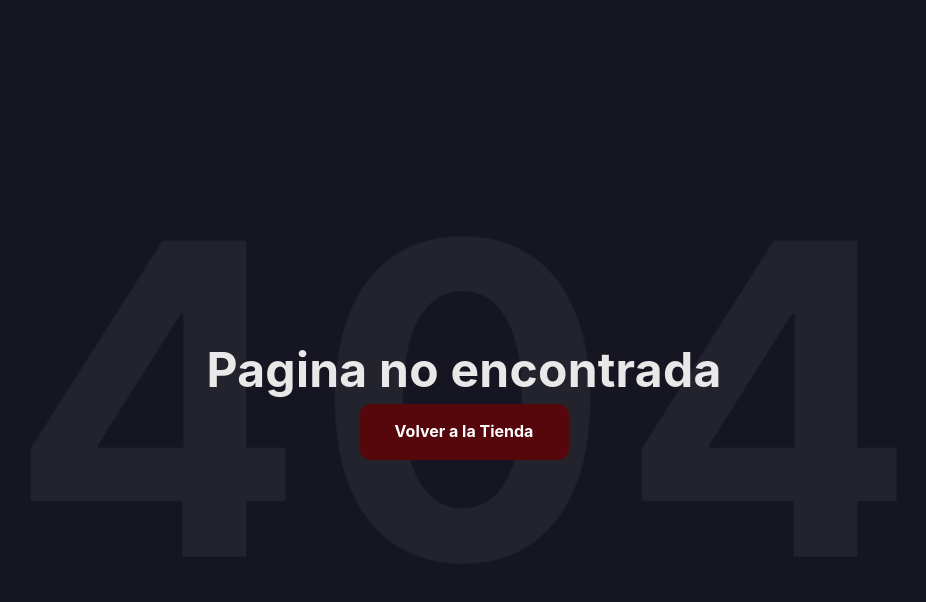
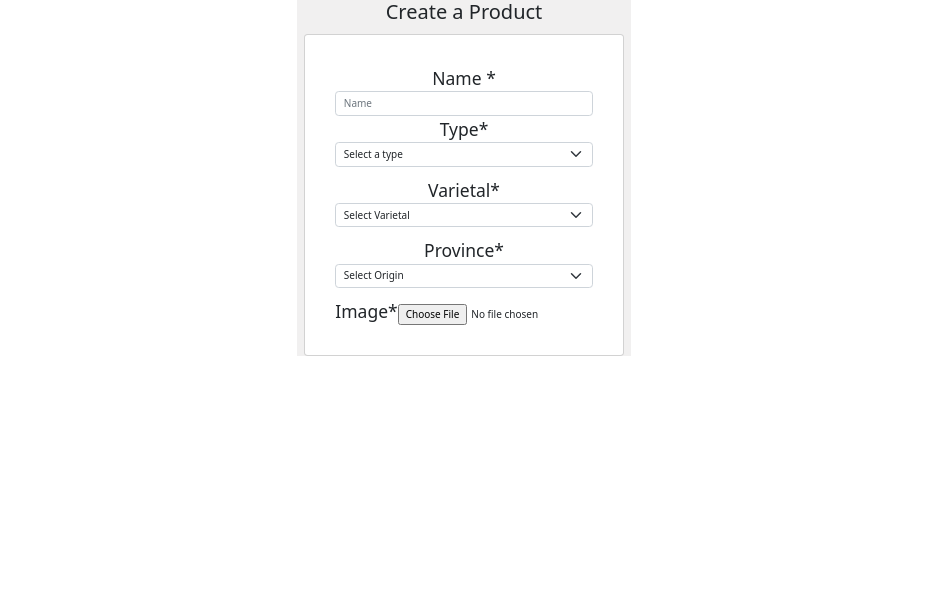
Before and after one commit to dangon200/E-WINE-Final-Project, a React (Create React App) app in the folder client/: page /form in a window 1280 px wide. Shown: the top 602 px of the page, without its empty margins (176-1102 px from the left). Built offline with nearby package versions, Linux system fonts and the light colour scheme.

Commit message:
add form create product

```diff
--- a/client/src/App.js
+++ b/client/src/App.js
@@ -10,6 +10,7 @@ import PublicationDetail from './components/PublicationDetail/PublicationDetail'
 import { useEffect } from 'react'
 import { addCarrito } from '../src/store/actions/actions'
 import { useDispatch } from 'react-redux'
+import FormCreateProduct from './components/FormCreateProduct/FormCreateProduct'
 
 function App () {
   const dispatch = useDispatch()
@@ -28,6 +29,7 @@ function App () {
       <Route path='/createpubli' component={Nav} />
       <Route path='/publication/:id' component={Nav} />
       <Switch>
+        <Route exact path='/form' component={FormCreateProduct} />
         <Route exact path='/' component={LandingPage} />
         <Route exact path='/home' component={Home} />
         <Route exact path='/about' component={About} />
--- a/client/src/components/FormCreateProduct/FormCreateProduct.jsx
+++ b/client/src/components/FormCreateProduct/FormCreateProduct.jsx
@@ -1,4 +1,96 @@
 // import React from "react";
-// import { postProduct} from "../../store/actions/actions";
+// import { useDispatch } from 'react-redux'
+import { useFormik } from 'formik'
+import { varietals, provinces, types } from '../utilities/data'
+import { uplodCloudinary } from '../utilities/schemas'
+// import { postProduct } from '../../store/actions/actions'
 
 // name, type, varietal, origin, img, cellar
+
+export default function FormCreateProduct () {
+  // const dispatch = useDispatch() //
+  console.log(uplodCloudinary)
+  const { values, handleChange, handleBlur, setFieldValue } = useFormik({
+    initialValues: { name: '', type: '', varietal: '', origin: '', img: '', cellar: '' }
+  })
+  return (
+    <>
+      {console.log(values)}
+      <section className='container'>
+        <h2>Create a Product</h2>
+        <form className='card d-flex justify-content-center mx-auto my-3 p-5'>
+
+          <div className='form-group col-md-12'>
+            <label htmlFor='name' className='fs-3'>Name <span>*</span></label>
+            <input
+              type='text'
+              placeholder='Name'
+              name='name'
+              id='name'
+              className='form-control'
+              value={values.name}
+              onChange={handleChange}
+              onBlur={handleBlur}
+            />
+          </div>
+          <div className='form-group col-md-12 '>
+            <label htmlFor='type' className='fs-3'>Type<span>*</span></label>
+            <select
+              name='type'
+              id='type'
+              className='form-select mb-3'
+              value={values.type}
+              onChange={handleChange}
+              onBlur={handleBlur}
+            >
+              <option value=''>Select a type</option>
+              {types.map(type => <option key={type} value={type}>{type}</option>)}
+            </select>
+          </div>
+          <div className='form-group col-md-12 '>
+            <label htmlFor='varietal' className='fs-3'>Varietal<span>*</span></label>
+            <select
+              name='varietal'
+              id='varietal'
+              className='form-select mb-3'
+              value={values.varietal}
+              onChange={handleChange}
+              onBlur={handleBlur}
+            >
+              <option value=''>Select Varietal</option>
+              {varietals.map(name => <option key={name} value={name}>{name}</option>)}
+            </select>
+          </div>
+
+          <div className='form-group col-md-12 '>
+            <label htmlFor='origin' className='fs-3'>Province<span>*</span></label>
+            <select
+              name='origin'
+              id='origin'
+              className='form-select mb-3'
+              value={values.origin}
+              onChange={handleChange}
+              onBlur={handleBlur}
+            >
+              <option value=''>Select Origin</option>
+              {provinces.map(name => <option key={name} value={name}>{name}</option>)}
+            </select>
+          </div>
+          <div className='form-group col-md-12'>
+            <label htmlFor='img' className='fs-3'>Image<span>*</span> </label>
+            <input
+              type='file'
+              name='img'
+              onBlur={handleBlur}
+              id='img'
+              onChange={(e) => {
+                setFieldValue('img', e.target.files[0])
+              }}
+            />
+          </div>
+
+        </form>
+      </section>
+    </>
+  )
+}
--- a/client/src/components/FormCreatePubli/FormCreatePubli.jsx
+++ b/client/src/components/FormCreatePubli/FormCreatePubli.jsx
@@ -43,7 +43,7 @@ export default function FormCreatePubli () {
         <form onSubmit={handleSubmit} autoComplete='off' className='card d-flex justify-content-center mx-auto my-3 p-5'>
 
           <div className='form-row'>
-            <div className='form-group'>
+            <div className='form-group col-md-12'>
               <label htmlFor='title' className='fs-3'>Title <span>*</span></label>
               <input
                 className={`form-control ${touched.title ? errors.title ? 'is-invalid' : 'is-valid' : null}`}
@@ -125,6 +125,7 @@ export default function FormCreatePubli () {
             <div>
               <select
                 name='productId'
+                id='productId'
                 onChange={handleChange}
                 className={`form-select mb-3 ${touched.productId ? errors.productId ? 'is-invalid' : 'is-valid' : null}`}
                 onBlur={handleBlur}
--- /dev/null
+++ b/client/src/components/utilities/data.js
@@ -0,0 +1,34 @@
+export const cellers = [
+  'Norton S.A.',
+  'Dante Robino S.A.',
+  'Chandon S.A.',
+  'Esmeralda S.A.',
+  'Salentein S.A.',
+  'Valentín Bianchi S.A.',
+  'Viñedos Augusto Pulenta S.A.',
+  'Viñedos Hugo y Eduardo Pulenta S.A.',
+  'Viñedos Crotta S.A.',
+  'Viñedos López S.A.',
+  'Viñedos Pascual Toso S.A.',
+  'Cabrini Fernando y Cabrini Hugo',
+  'Dominio del Plata S.A.',
+  'Establecimiento Humberto Canale S.A.',
+  'Finca Agostino Hermanos S.A.',
+  'Finca Flichman S.A.',
+  'Finca La Celia S.A.',
+  'Grappolo S.A.',
+  'La Riojana Cooperativa Vitivinifrutícola de La Rioja Lda.',
+  'Leoncio Arizu S.A.',
+  'Los Haroldos S.A.',
+  'Molinos Río de la Plata S.A.',
+  'Pernod Ricard Argentina S.R.L.',
+  'Roca S.A.',
+  'S.A. Establecimiento Vitivinícola Escorihuela',
+  'Viña Doña Paula S.A.',
+  'Viñas del Sol S.R.L.-  Sin Fin',
+  'Viñedos de la Patagonia S.A.',
+  'Viñedos Huarpe'
+]
+export const types = ['Red', 'White', 'Rose', 'Sparkling', 'Dessert', 'Fortified', 'Other']
+export const varietals = ['Cabernet Sauvignon', 'Merlot', 'Pinot Noir', 'Sangiovese', 'Syrah', 'Zinfandel', 'Chardonnay', 'Sauvignon Blanc', 'Pinot Grigio', 'Riesling', 'Gewürztraminer', 'Pinot Gris', 'Moscato', 'Other']
+export const provinces = ['Buenos Aires', 'Catamarca', 'Chaco', 'Chubut', 'Córdoba', 'Corrientes', 'Entre Ríos', 'Formosa', 'Jujuy', 'La Pampa', 'La Rioja', 'Mendoza', 'Misiones', 'Neuquén']
--- a/client/src/store/actions/actions.js
+++ b/client/src/store/actions/actions.js
@@ -72,6 +72,20 @@ export function getByIdProduct (id) {
   }
 }
 
+export function postProduct (data) {
+  return async function (dispatch) {
+    try {
+      const api = await axios.post(`${urlApi}/products`, data)
+      return dispatch({
+        type: 'POST_PRODUCT',
+        payload: api.data
+      })
+    } catch (error) {
+      console.log(error)
+    }
+  }
+}
+
 // pending
 export const searchByNameProduct = (name) => {
   return async function (dispatch) {
```
